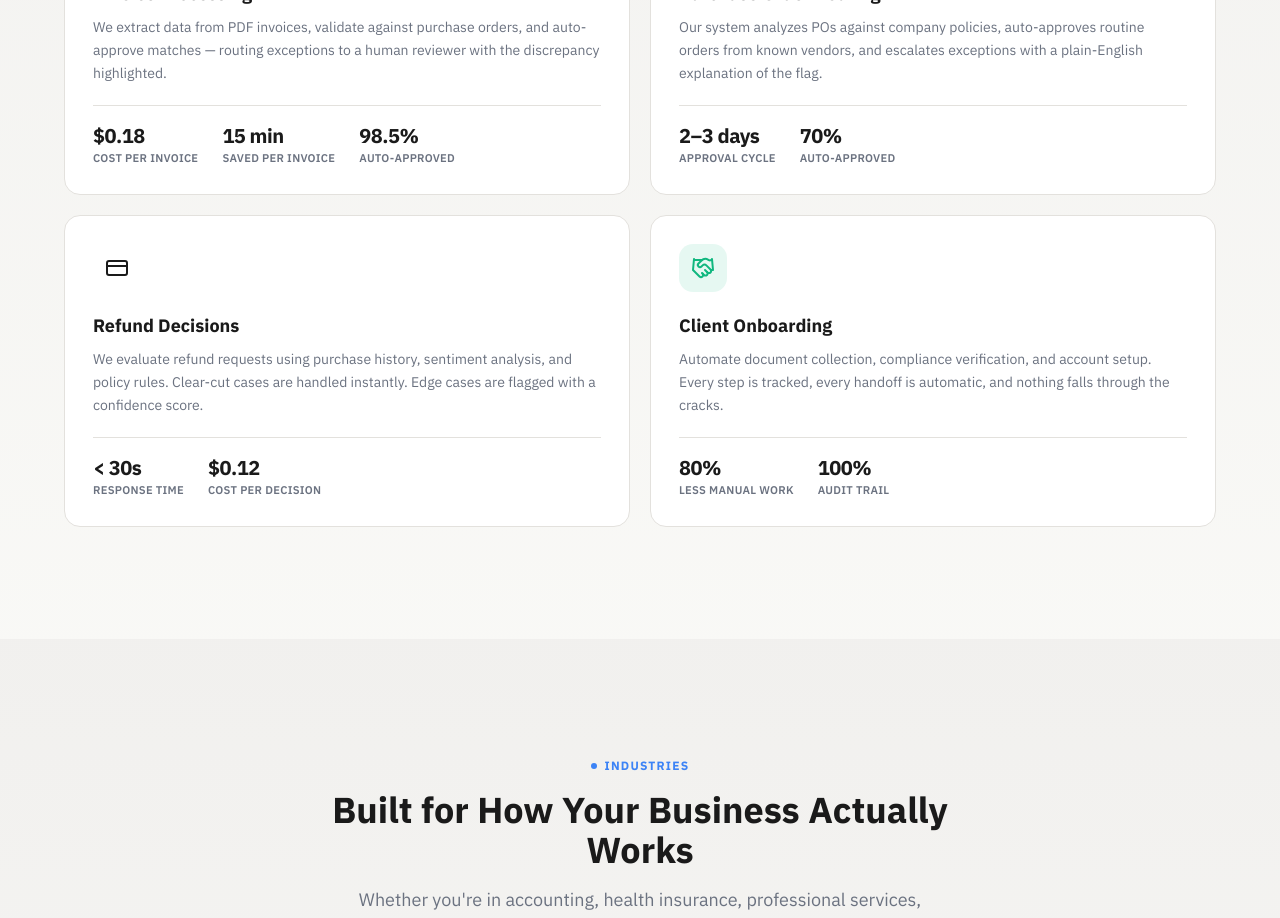
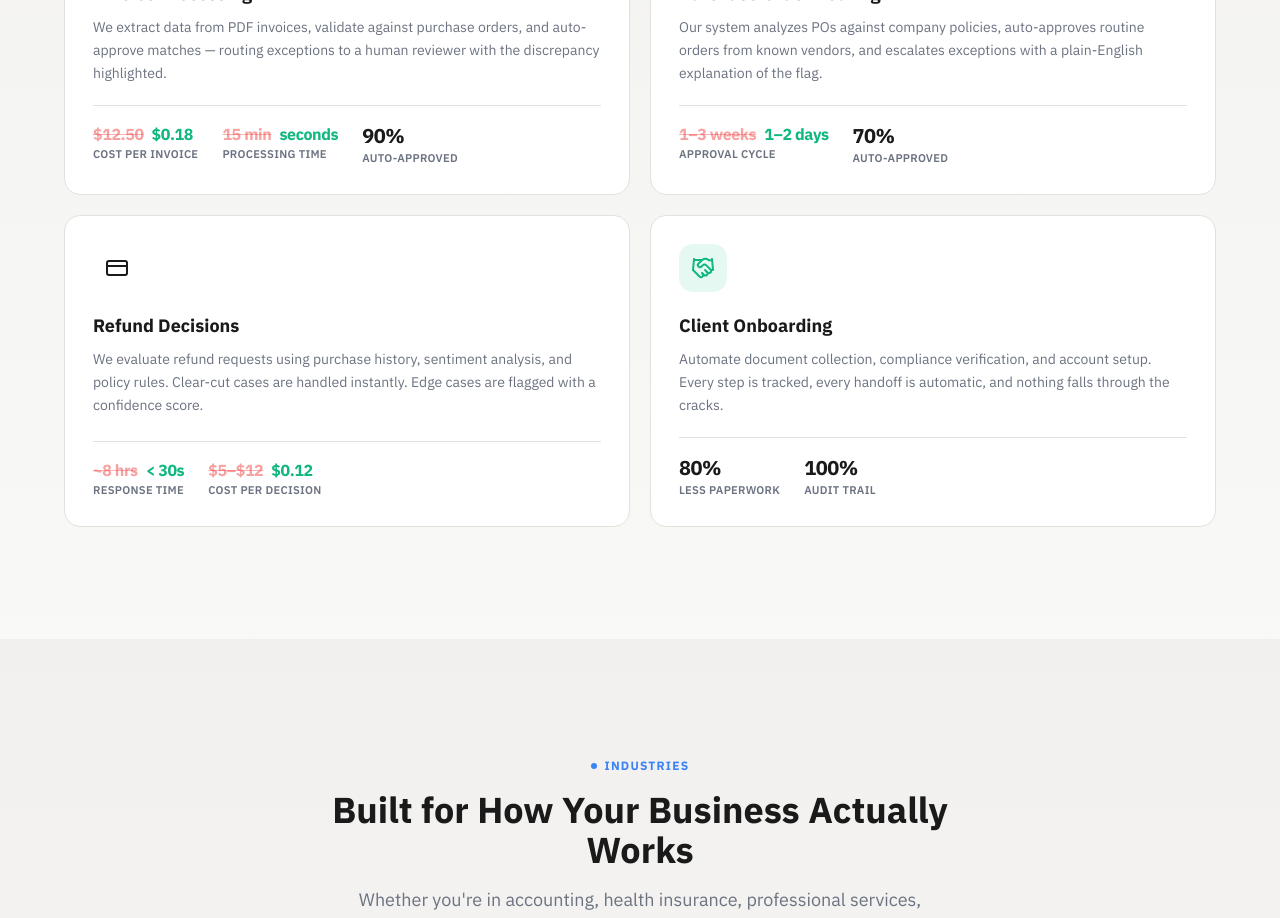
Before and after one commit to kruxia/kruxia.com, a React (Vite) app: page / in a window 1280 px wide. Shown: the part 2920-3838 px from the top of the page. Built offline with nearby package versions, Linux system fonts and the light colour scheme; the HTML template or start-up script is replaced by a standard one; a web font is replaced by a local one.

Commit message:
Process Use Cases - improve stats - document sources

```diff
--- a/src/components/ProcessUseCasesSection.tsx
+++ b/src/components/ProcessUseCasesSection.tsx
@@ -10,9 +10,9 @@ const processes = [
     description:
       'We extract data from PDF invoices, validate against purchase orders, and auto-approve matches — routing exceptions to a human reviewer with the discrepancy highlighted.',
     stats: [
-      { value: '$0.18', label: 'Cost per invoice' },
-      { value: '15 min', label: 'Saved per invoice' },
-      { value: '98.5%', label: 'Auto-approved' },
+      { before: '$12.50', value: '$0.18', label: 'Cost per invoice' },
+      { before: '15 min', value: 'seconds', label: 'Processing time' },
+      { value: '90%', label: 'Auto-approved' },
     ],
   },
   {
@@ -23,7 +23,7 @@ const processes = [
     description:
       'Our system analyzes POs against company policies, auto-approves routine orders from known vendors, and escalates exceptions with a plain-English explanation of the flag.',
     stats: [
-      { value: '2–3 days', label: 'Approval cycle' },
+      { before: '1–3 weeks', value: '1–2 days', label: 'Approval cycle' },
       { value: '70%', label: 'Auto-approved' },
     ],
   },
@@ -35,8 +35,8 @@ const processes = [
     description:
       'We evaluate refund requests using purchase history, sentiment analysis, and policy rules. Clear-cut cases are handled instantly. Edge cases are flagged with a confidence score.',
     stats: [
-      { value: '< 30s', label: 'Response time' },
-      { value: '$0.12', label: 'Cost per decision' },
+      { before: '~8 hrs', value: '< 30s', label: 'Response time' },
+      { before: '$5–$12', value: '$0.12', label: 'Cost per decision' },
     ],
   },
   {
@@ -47,7 +47,7 @@ const processes = [
     description:
       'Automate document collection, compliance verification, and account setup. Every step is tracked, every handoff is automatic, and nothing falls through the cracks.',
     stats: [
-      { value: '80%', label: 'Less manual work' },
+      { value: '80%', label: 'Less paperwork' },
       { value: '100%', label: 'Audit trail' },
     ],
   },
@@ -86,9 +86,20 @@ const ProcessUseCasesSection = () => (
               <div className="flex gap-6 pt-4 border-t border-border">
                 {proc.stats.map((stat) => (
                   <div key={stat.label}>
-                    <div className="font-heading text-xl font-extrabold text-foreground tracking-tight">
-                      {stat.value}
-                    </div>
+                    {stat.before ? (
+                      <div className="flex items-baseline gap-2">
+                        <span className="font-heading text-base font-extrabold text-destructive/50 line-through decoration-destructive/40 tracking-tight">
+                          {stat.before}
+                        </span>
+                        <span className="font-heading text-base font-extrabold text-success tracking-tight">
+                          {stat.value}
+                        </span>
+                      </div>
+                    ) : (
+                      <div className="font-heading text-xl font-extrabold text-foreground tracking-tight">
+                        {stat.value}
+                      </div>
+                    )}
                     <div className="text-[0.7rem] font-semibold uppercase tracking-wide text-muted-foreground">
                       {stat.label}
                     </div>
```
Also changed, not shown: 1 other file (tests, documents, lock files or other folders).
